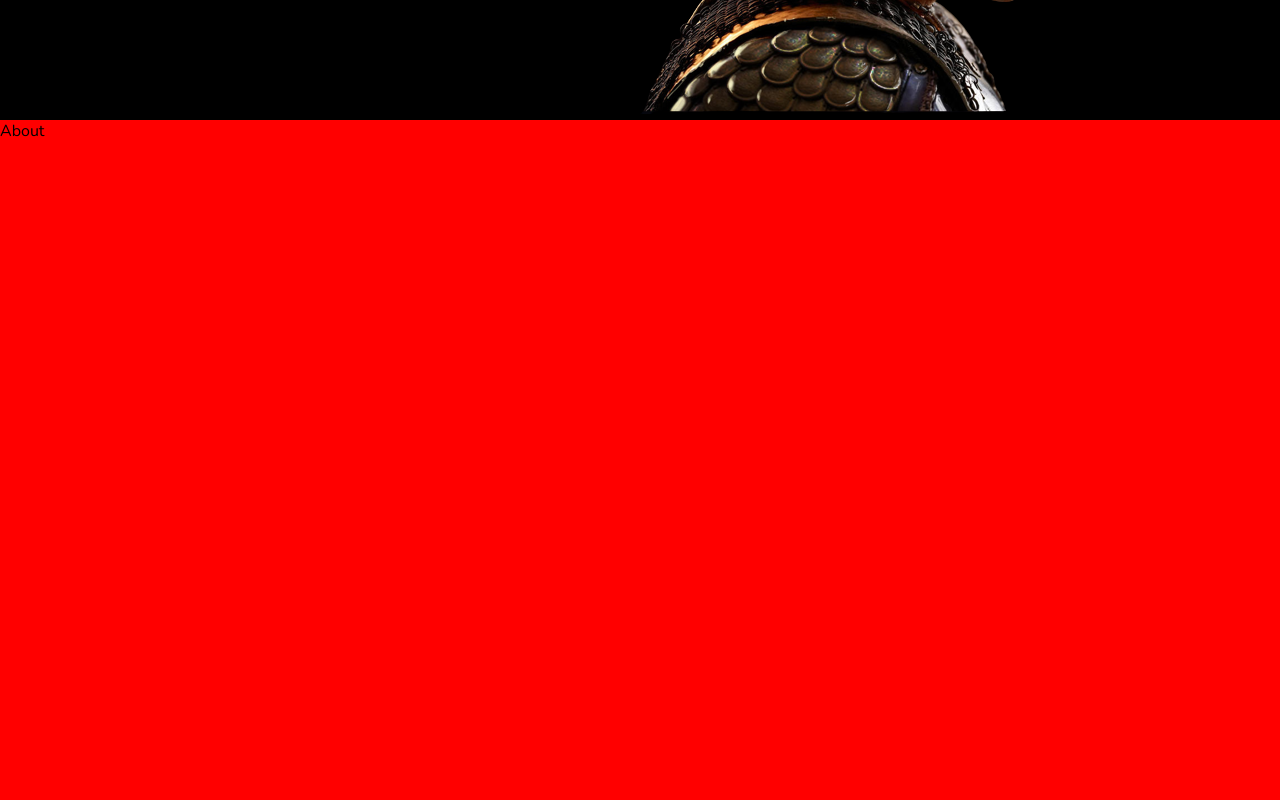
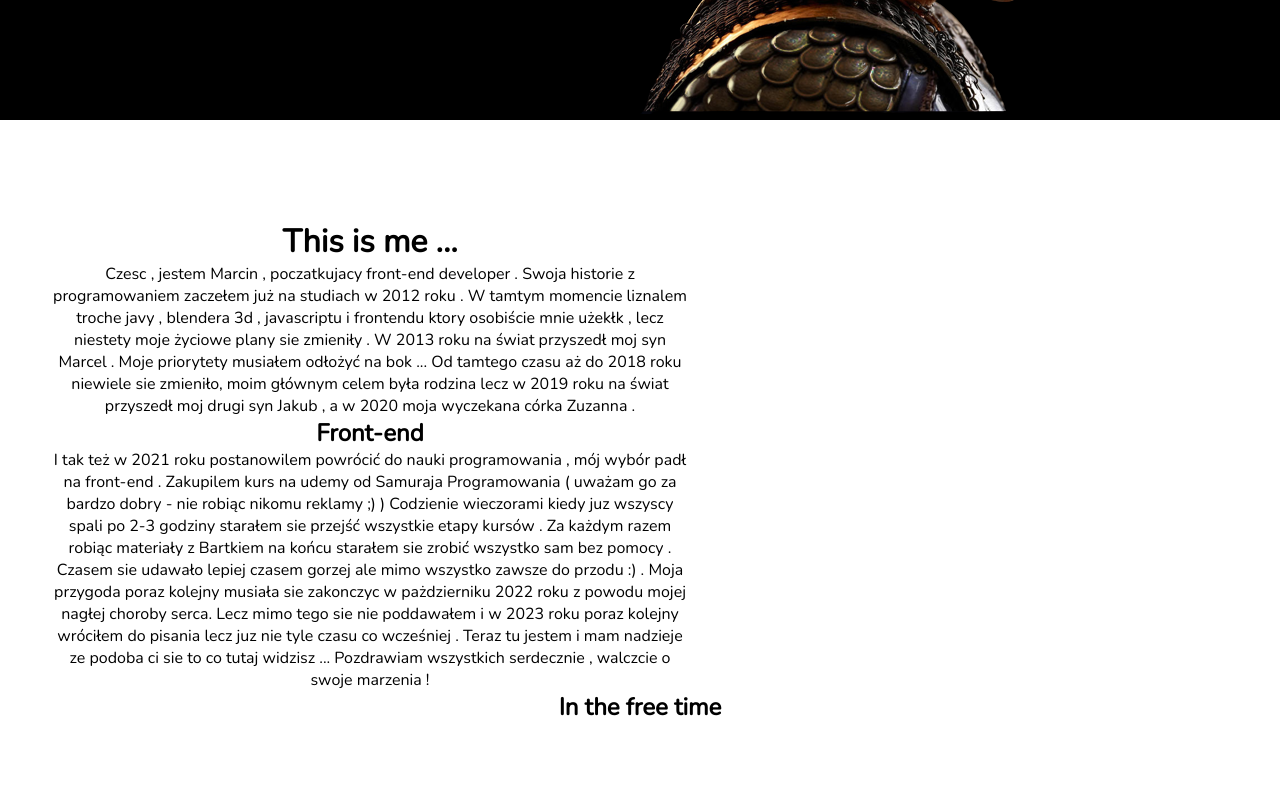
Before and after one commit to marcinoles87/mysite, a React (Create React App) app: page / in a window 1280 px wide. Shown: the part 680-1480 px from the top of the page. Built offline with nearby package versions, Linux system fonts and the light colour scheme.

Commit message:
add about section

```diff
--- a/src/App.js
+++ b/src/App.js
@@ -21,9 +21,9 @@ function App() {
 
         </div>
 
-        <div className='about-container'>
+
               <About></About>
-          </div>
+
 
     </div>
   );
--- a/src/components/About.js
+++ b/src/components/About.js
@@ -4,7 +4,34 @@ import './about.scss'
 
 function About() {
   return (
-    <div>About</div>
+    <div className='about-container'>
+      <div className='about-text'>
+        <h1>This is me ...</h1>
+        <p>Czesc , jestem Marcin , poczatkujacy front-end developer .
+          Swoja historie z programowaniem zaczełem już na studiach w 2012 roku .
+          W tamtym momencie liznalem troche javy , blendera 3d , javascriptu i frontendu ktory osobiście mnie użekłk , lecz
+          niestety moje życiowe plany sie zmieniły . W 2013 roku na świat przyszedł moj syn Marcel .
+          Moje priorytety musiałem odłożyć na bok ... Od tamtego czasu aż do 2018 roku niewiele sie zmieniło,
+          moim głównym celem była rodzina lecz w 2019 roku na świat przyszedł moj drugi syn Jakub , a w 2020
+          moja wyczekana córka Zuzanna . </p>
+
+          <h2> Front-end</h2>
+
+          <p>I tak też w 2021 roku postanowilem powrócić do nauki programowania , mój wybór padł
+          na front-end . Zakupilem kurs na udemy od Samuraja Programowania ( uważam go za bardzo dobry - nie robiąc nikomu reklamy ;) )
+          Codzienie wieczorami kiedy juz wszyscy spali po 2-3 godziny starałem sie przejść wszystkie etapy kursów . Za każdym razem robiąc
+          materiały z Bartkiem na końcu starałem sie zrobić wszystko sam bez pomocy . Czasem sie udawało lepiej czasem gorzej ale mimo wszystko
+          zawsze do przodu :) . Moja przygoda poraz kolejny musiała sie zakonczyc w  pażdzierniku 2022 roku  z powodu mojej nagłej choroby serca.
+          Lecz mimo tego sie nie poddawałem i w 2023 roku poraz kolejny wróciłem do pisania lecz juz nie tyle czasu co wcześniej . Teraz tu jestem i
+          mam nadzieje ze podoba ci sie to co tutaj widzisz ... Pozdrawiam wszystkich serdecznie , walczcie o swoje marzenia !
+
+
+        </p>
+      </div>
+
+      <h2> In the free time</h2>
+
+    </div>
   )
 }
 
--- a/src/components/about.scss
+++ b/src/components/about.scss
@@ -1,6 +1,16 @@
 .about-container{
     position: relative;
-    background-color: red;
-    width: 100vw;
+    display: flex;
+    flex-direction: column;
+    margin: 100px 50px;
     height: 100vh;
+    text-align: center;
+
+    .about-text{
+        width: 50vw;
+        display: flex;
+        flex-direction: column;
+        align-items: center;
+        justify-content: center;
+    }
 }
```
